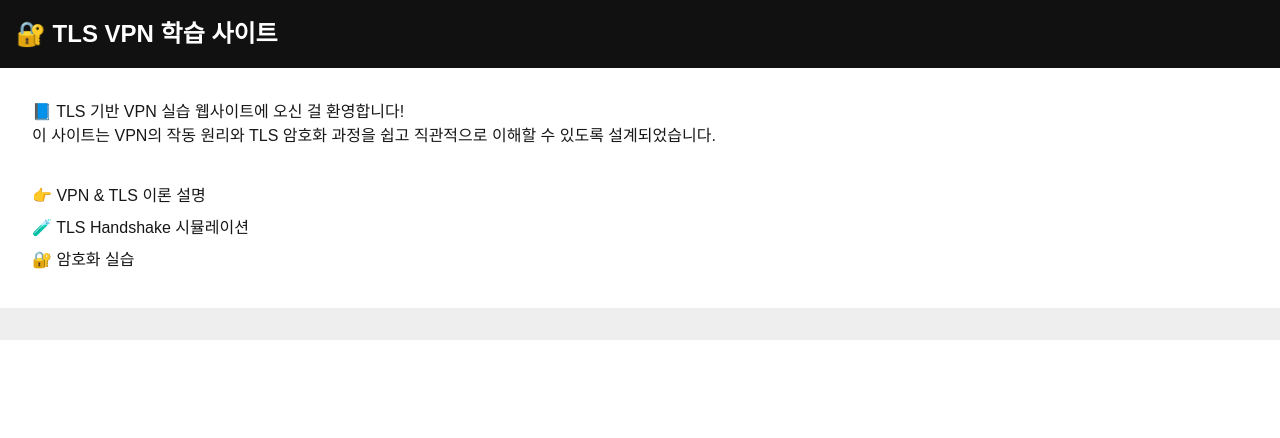
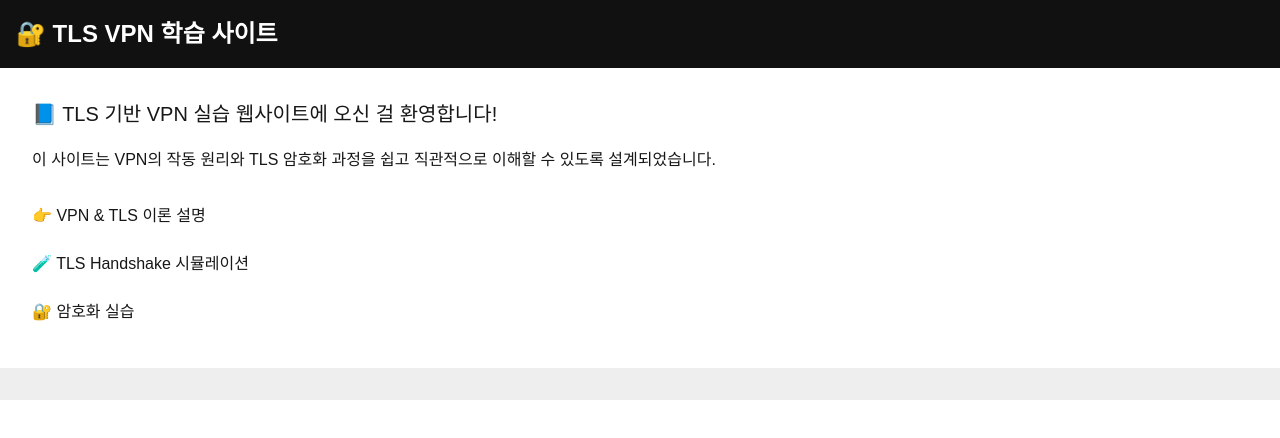
Before and after one commit to Rickyphantom/tls-vpn-demo, a Next.js app: page / in a window 1280 px wide. Shown: the top 438 px of the page. Built offline with nearby package versions, Linux system fonts and the light colour scheme.

Commit message:
Update page.tsx
ujam1101

```diff
--- a/src/app/page.tsx
+++ b/src/app/page.tsx
@@ -4,12 +4,14 @@ import Link from 'next/link';
 export default function HomePage() {
   return (
     <div>
-      <h2>📘 TLS 기반 VPN 실습 웹사이트에 오신 걸 환영합니다!</h2>
-      <p>
+      <h2 className="text-xl">
+        📘 TLS 기반 VPN 실습 웹사이트에 오신 걸 환영합니다!
+      </h2>
+      <p className="text-base py-5">
         이 사이트는 VPN의 작동 원리와 TLS 암호화 과정을 쉽고 직관적으로 이해할
         수 있도록 설계되었습니다.
       </p>
-      <ul style={{ marginTop: '2rem', lineHeight: '2' }}>
+      <ul style={{ marginTop: '0rem', lineHeight: '3' }}>
         <li>
           👉 <Link href="/about">VPN & TLS 이론 설명</Link>
         </li>
```
